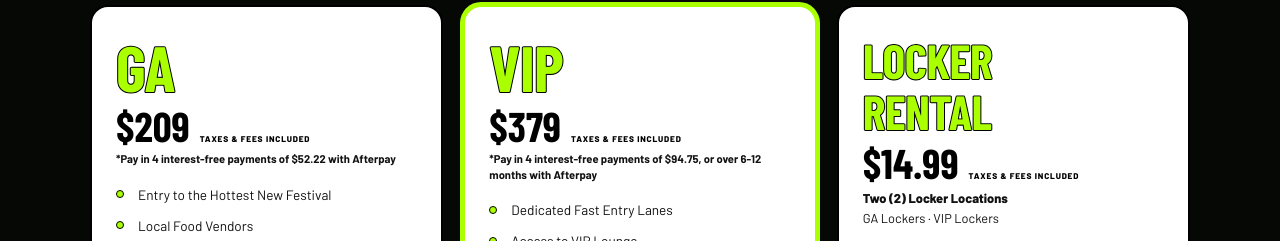
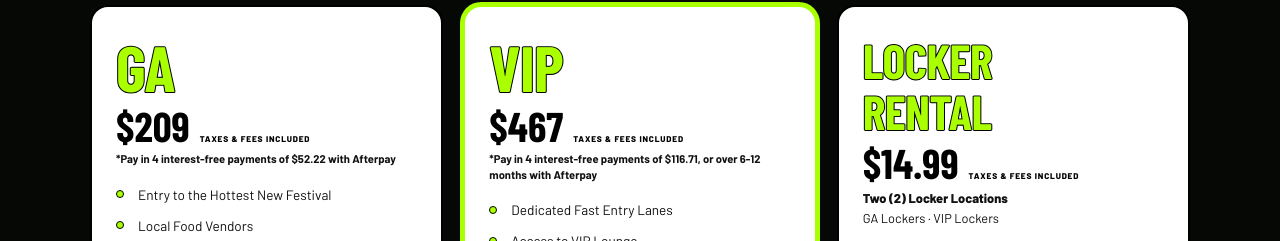
Before and after one commit to Charlesnoiuew/touchgrass, a React (Vite) app: page /tickets in a window 1280 px wide. Shown: the part 1069-1310 px from the top of the page. Built offline with nearby package versions, Linux system fonts and the light colour scheme; a web font is replaced by a local one.

Commit message:
Update VIP pricing display

```diff
--- a/src/App.tsx
+++ b/src/App.tsx
@@ -199,8 +199,8 @@ export default function App() {
             </div>
             <div className="tcard tcard-featured reveal reveal-d2">
               <div className="tcard-top"><div className="tcard-tier">VIP</div></div>
-              <div className="tcard-price-row"><div className="tcard-price">$379</div><div className="tcard-price-label">Taxes &amp; fees included</div></div>
-              <p className="tcard-afterpay">*Pay in 4 interest-free payments of $94.75, or over 6-12 months with Afterpay</p>
+              <div className="tcard-price-row"><div className="tcard-price">$467</div><div className="tcard-price-label">Taxes &amp; fees included</div></div>
+              <p className="tcard-afterpay">*Pay in 4 interest-free payments of $116.71, or over 6-12 months with Afterpay</p>
               <ul className="tcard-perks"><li>Dedicated Fast Entry Lanes</li><li>Access to VIP Lounge</li><li>Front Row Viewing</li><li>VIP Bars</li><li>Designated Lockers</li><li>Merch Voucher</li></ul>
               <a href="https://link.dice.fm/Touch_Grass-VIP" target="_blank" rel="noopener noreferrer" className="tcard-btn">Buy VIP Tickets</a>
             </div>
--- a/src/Tickets.tsx
+++ b/src/Tickets.tsx
@@ -25,8 +25,8 @@ const tiers = [
     id: 'vip',
     tier: 'VIP',
     tierSm: false,
-    price: '$379',
-    afterpay: '*Pay in 4 interest-free payments of $94.75, or over 6-12 months with Afterpay',
+    price: '$467',
+    afterpay: '*Pay in 4 interest-free payments of $116.71, or over 6-12 months with Afterpay',
     featured: true,
     perks: [
       'Dedicated Fast Entry Lanes',
```
